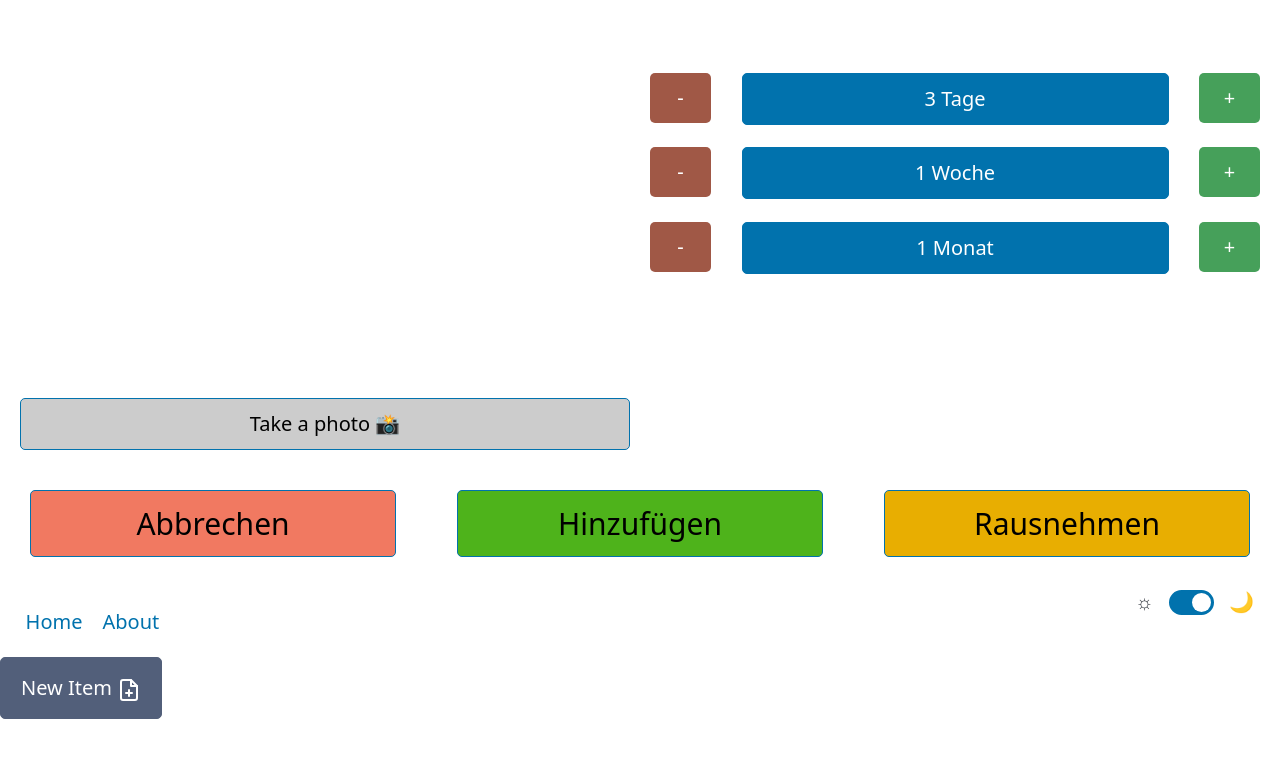
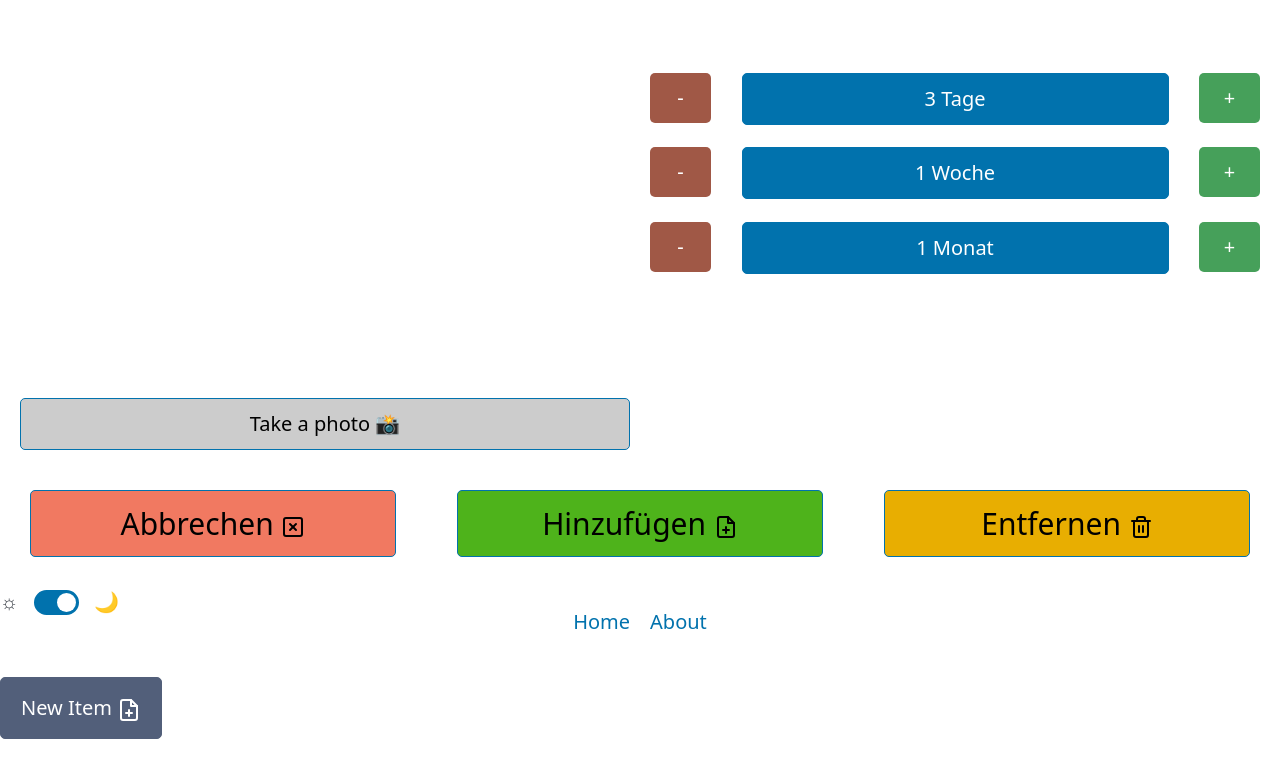
Before and after one commit to FelixMarschall/thecoolvision, a Flask app: page / in a window 1280 px wide. Shown: the top 778 px of the page. Run offline with Flask 3, Linux system fonts and the light colour scheme; data that the repository does not hold is empty.

Commit message:
center and align footer navbar

```diff
--- a/app/static/css/custom.css
+++ b/app/static/css/custom.css
@@ -17,6 +17,9 @@
     text-align: center;
 }
 .navbar-bottom{
+    display: flex;
+    justify-content: center;
+    align-items: center;
     padding-right: 2%;
     padding-left: 2%;
 }
@@ -210,3 +213,7 @@
     height: 24px;
     cursor: pointer;
 }
+.grid-container {
+    display: grid;
+    grid-template-columns: 1fr 1fr 1fr;
+}
--- a/app/templates/index.html
+++ b/app/templates/index.html
@@ -51,33 +51,34 @@
         </div>
 
         <div class="button-row general-controls">
-            <button class="pico-background-red-350 big-button-action" onclick="abbrechen()">Abbrechen</button>
-            <button class="pico-background-green-350 big-button-action" onclick="hinzufuegen()">Hinzufügen</button>
-            <button class="pico-background-amber-250 big-button-action" onclick="if (document.querySelector('.btn-pers.selected')) { window.location.href='/list_products/' + document.querySelector('.btn-pers.selected').id }">Rausnehmen</button>
+            <button class="pico-background-red-350 big-button-action" onclick="abbrechen()">Abbrechen <i data-feather="x-square"></i></button>
+            <button class="pico-background-green-350 big-button-action" onclick="hinzufuegen()">Hinzufügen <i data-feather="file-plus"></i></button>
+            <button class="pico-background-amber-250 big-button-action" onclick="if (document.querySelector('.btn-pers.selected')) { window.location.href='/list_products/' + document.querySelector('.btn-pers.selected').id }">Entfernen <i data-feather="trash-2"></i></button>
         </div>
     </div>
 
     <footer>
-        <nav class="navbar-bottom">
-            <ul>
-                <li><a href="#">Home</a></li>
-                <li><a href="#">About</a></li>
-
-            </ul>
-
-            <div class="right">
+        <div class="grid-container">
+            <div class="darkmode">
                 <fieldset>
-
                     <label>
                         ☼&nbsp;&nbsp;
                         <input name="opt-in" id="theme-toggle" type="checkbox" role="switch" checked/>
                         🌙
                     </label>
-
                 </fieldset>
             </div>
+            <nav class="navbar-bottom">
+                <ul>
+                    <li><a href="#">Home</a></li>
+                    <li><a href="#">About</a></li>
+                </ul>
+            </nav>
+            <div class="right"></div>
+        </div>
 
-        </nav>
+
+    </footer>
     <section id="modal">
         <button class="secondary" data-target="modal-example" onclick="toggleModal(event)">
             New Item <i data-feather="file-plus"></i>
@@ -123,8 +124,6 @@
         </article>
     </dialog>
     <!-- ./ Modal example -->
-    </footer>
-
         <script>
 
         </script>
```
Lines whose indentation alone changed are shown as unchanged.
